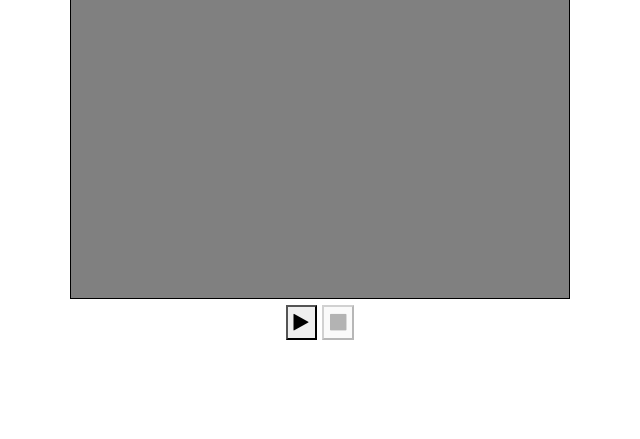
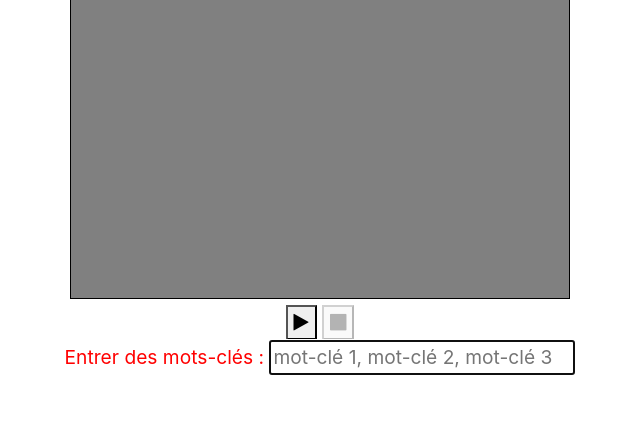
Before and after one commit to 21Inno/GiveMeASign, a Flask app: page /upload/1 in a window 1280 px wide. Shown: the part 94-533 px from the top of the page, without its empty margins (320-960 px from the left). Run offline with Flask 3, Linux system fonts and the light colour scheme; some libraries are stand-ins or nearby versions.

Commit message:
v2 - keywords on upload

```diff
--- a/backend/app/routes.py
+++ b/backend/app/routes.py
@@ -198,7 +198,10 @@ def upload(mot):
             return 'No video file provided'
 
         video_file = request.files.get('video')
+
         filename = secure_filename(video_file.filename)  # permet de securiser le fichier
+
+        keywords = request.files.get('keywords').filename
 
         # on va nommer les videos par leur nom + un identifiant
         # en fonction de leur ordre de sauvegarde dans le dossier
@@ -225,9 +228,9 @@ def upload(mot):
             writer.append_data(img)
 
         writer.close()
-
+        print("les keywords", keywords)
         # save DB
-        proposition = SignProposition(gloss=video_file.filename + "_" + str(count), keywords="mot-clé1, mot-clé2",
+        proposition = SignProposition(gloss=video_file.filename + "_" + str(count), keywords=keywords,
                                       url=path_gif, group_name=current_group,
                                       author_name=_current_user)
         db.session.add(proposition)
--- a/backend/app/static/js/record.js
+++ b/backend/app/static/js/record.js
@@ -52,15 +52,32 @@ function startRecording(stream, length) {
 
       // Envoyer le fichier enregistré si "valider" est appuyé
       validateButton.addEventListener('click', () => {
+        console.log("ici1")
         const filename = document.getElementById('mot_record').textContent;
         var formData = new FormData();
+        let keywordsInputButton = document.getElementById("keywordsInput");
+        //let keywordsInput = keywordsInputButton.value()
+        let saveKeywords =document.getElementById("saveKeyword");
+        //let valuesKeywords = "Pas de mots-clés";
+        let valuesKeywords = keywordsInputButton.value;
+        if (valuesKeywords === " "){
+          valuesKeywords = "Pas de mots-clés"
+        }
+        /*saveKeywords.addEventListener('click', () => {
+          console.log("ici2")
+          valuesKeywords = keywordsInputButton.value;
+          alert(valuesKeywords)
+        });*/
+        let mot_keywords = {keywords:valuesKeywords}
+        const blob_mot_keywords = new Blob([JSON.stringify(mot_keywords)], { type: 'application/json' });
+
         formData.append('video', recordedBlob, filename);
-        if (clicked) { formData = null };
+        formData.append('keywords', blob_mot_keywords, valuesKeywords);
+
+        if (clicked) { formData = null }
         fetch('http://127.0.0.1:5000/upload/' + filename, {
           method: 'POST',
-          headers: new Headers({
-            'Content-Type': 'video/mp4',
-          }),
+
           body: formData,
           mode: 'no-cors',
         }).then(() => resolve(chunks));
--- a/backend/app/templates/record.html
+++ b/backend/app/templates/record.html
@@ -148,6 +148,11 @@
         <button type="button" class="depth" id="retry"
             title="recommencer l'enregistrement en cliquant sur ce bouton">&#8634;</button>
     </div>
+    <div>
+        <label for="keywordsInput">Entrer des mots-clés : </label>
+        <input type="text" id ="keywordsInput" placeholder="mot-clé 1, mot-clé 2, mot-clé 3" autofocus/>
+
+    </div>
     <script src="../static/js/record.js"> </script>
 </body>
 
```
Also changed, not shown: backend/app/users.db.
